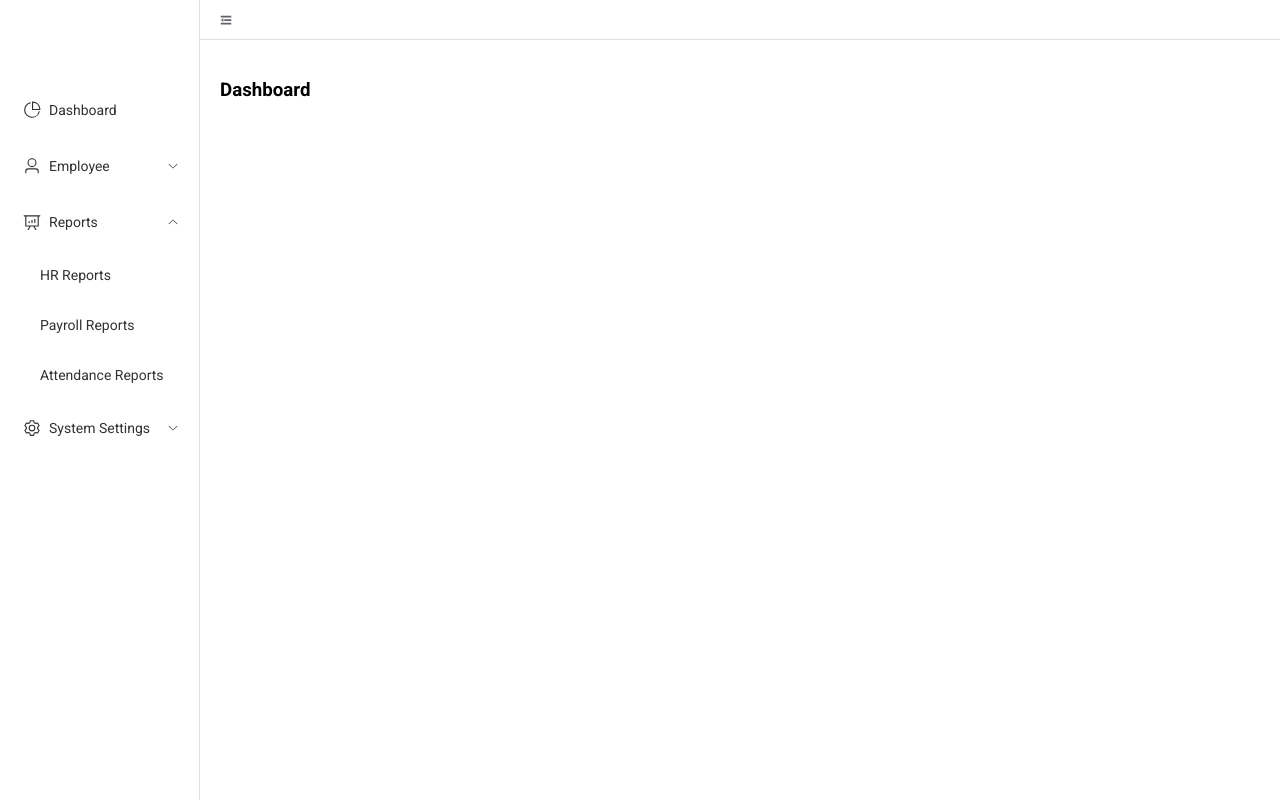
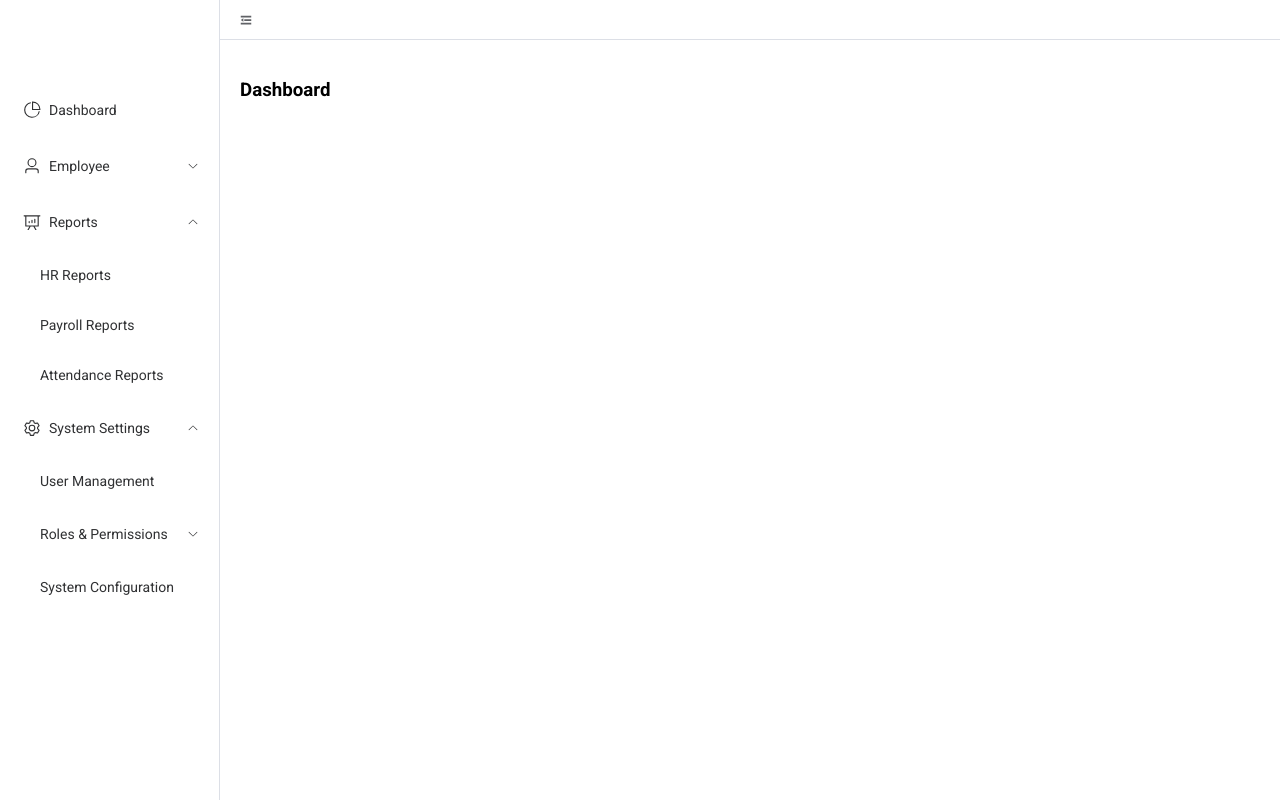
Before and after one commit to vietanhyoyo/nuxt-js-base, a Nuxt app: page /admin/dashboard in a window 1280 px wide. Built offline with nearby package versions, Linux system fonts and the light colour scheme.

Commit message:
menu 3 level

```diff
--- a/layouts/admin-layout.vue
+++ b/layouts/admin-layout.vue
@@ -1,7 +1,6 @@
 <template>
   <el-container class="admin-layout">
-    <!-- Sidebar -->
-    <el-aside :width="isCollapsed ? '64px' : '200px'" class="admin-sidebar">
+    <el-aside :width="isCollapsed ? '64px' : '220px'" class="admin-sidebar">
       <el-scrollbar>
         <div class="logo">
           <logo-horizontal v-if="!isCollapsed" /> <logo-icon v-else />
@@ -17,7 +16,6 @@
           text-color="var(--el-text-color-primary)"
           active-text-color="var(--el-color-primary)"
         >
-          <!-- Render Dashboard như el-menu-item -->
           <el-menu-item :index="menuItems[0].index">
             <el-icon>
               <component :is="iconComponents[menuItems[0].icon]" />
@@ -25,7 +23,6 @@
             <span v-show="!isCollapsed">{{ menuItems[0].title }}</span>
           </el-menu-item>
 
-          <!-- Render các submenu còn lại -->
           <el-sub-menu
             v-for="menu in menuItems.slice(1)"
             :key="menu.index"
@@ -37,19 +34,26 @@
               </el-icon>
               <span v-show="!isCollapsed">{{ menu.title }}</span>
             </template>
-            <el-menu-item
-              v-for="item in menu.children"
-              :key="item.index"
-              :index="item.index"
-            >
-              {{ item.title }}
-            </el-menu-item>
+            <template v-for="item in menu.children" :key="item.index">
+              <el-sub-menu v-if="item.children" :index="item.index">
+                <template #title>{{ item.title }}</template>
+                <el-menu-item
+                  v-for="subItem in item.children"
+                  :key="subItem.index"
+                  :index="subItem.index"
+                >
+                  {{ subItem.title }}
+                </el-menu-item>
+              </el-sub-menu>
+              <el-menu-item v-else :index="item.index">
+                {{ item.title }}
+              </el-menu-item>
+            </template>
           </el-sub-menu>
         </el-menu>
       </el-scrollbar>
     </el-aside>
 
-    <!-- Main Content -->
     <el-container>
       <el-header class="admin-header">
         <div class="header-left">
@@ -81,7 +85,6 @@ import { LogoHorizontal } from '#components'
 import { LogoIcon } from '#components'
 import { ModeSwitch } from '#components'
 
-// Ánh xạ giữa tên icon (chuỗi) và component icon
 const iconComponents = {
   PieChart: PieChart,
   User: User,
@@ -89,13 +92,11 @@ const iconComponents = {
   Setting: Setting,
 }
 
-// Dữ liệu menu dưới dạng JSON
 const menuItems = ref([
   {
-    index: '/admin/over', // Thay index thành đường dẫn trực tiếp
+    index: '/admin/over',
     title: 'Dashboard',
     icon: 'PieChart',
-    // Không có children để không phải là submenu
   },
   {
     index: '2',
@@ -124,19 +125,24 @@ const menuItems = ref([
     icon: 'Setting',
     children: [
       { index: '/admin/not', title: 'User Management' },
-      { index: '/admin/not', title: 'Roles & Permissions' },
+      {
+        index: '/admin/roles-permissions',
+        title: 'Roles & Permissions',
+        children: [
+          { index: '/admin/roles', title: 'Role' },
+          { index: '/admin/permissions', title: 'Permission' },
+        ],
+      },
       { index: '/admin/not', title: 'System Configuration' },
     ],
   },
 ])
 
-// Các submenu mặc định mở (loại bỏ '1' vì Dashboard không còn là submenu)
-const defaultOpeneds = ref(['3'])
+const defaultOpeneds = ref(['3', '4'])
 
 const route = useRoute()
 const activeMenu = computed(() => route.path)
 
-// Thêm toggle menu state
 const isCollapsed = ref(false)
 const toggleMenu = () => {
   isCollapsed.value = !isCollapsed.value
```
